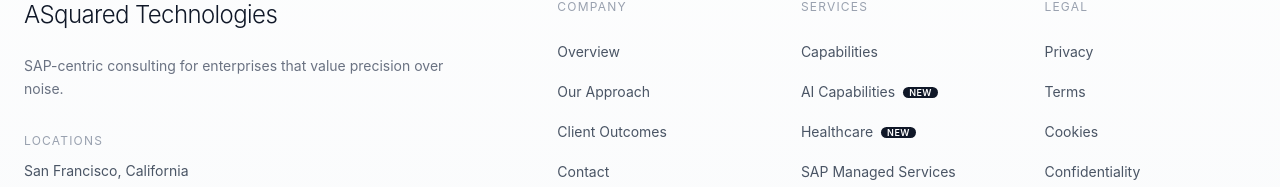
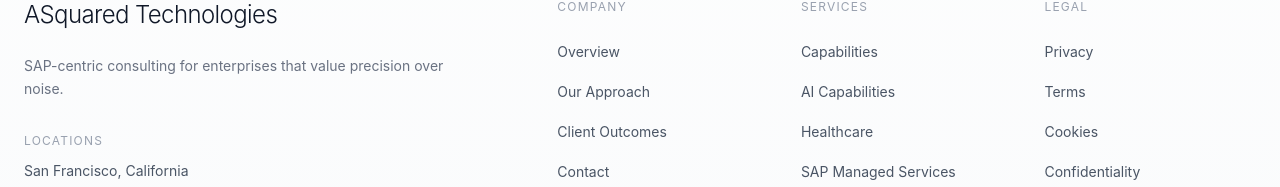
Before and after one commit to A2TechConsult/ASquared2, a React (Vite) app: page /sap-managed-services in a window 1280 px wide. Shown: the part 2960-3147 px from the top of the page. Built offline with nearby package versions, Linux system fonts and the light colour scheme.

Commit message:
Footer: remove New badges from AI Capabilities and Healthcare links

```diff
--- a/src/app/components/Footer.tsx
+++ b/src/app/components/Footer.tsx
@@ -152,23 +152,17 @@ export function Footer() {
                   <li>
                     <Link
                       to="/ai-capabilities"
-                      className="text-sm text-gray-600 hover:text-gray-900 transition-colors duration-200 inline-flex items-center gap-2"
+                      className="text-sm text-gray-600 hover:text-gray-900 transition-colors duration-200"
                     >
                       AI Capabilities
-                      <span className="text-[9px] font-semibold uppercase tracking-wider bg-gray-900 text-white px-1.5 py-[1px] rounded-full leading-none">
-                        New
-                      </span>
                     </Link>
                   </li>
                   <li>
                     <Link
                       to="/healthcare"
-                      className="text-sm text-gray-600 hover:text-gray-900 transition-colors duration-200 inline-flex items-center gap-2"
+                      className="text-sm text-gray-600 hover:text-gray-900 transition-colors duration-200"
                     >
                       Healthcare
-                      <span className="text-[9px] font-semibold uppercase tracking-wider bg-gray-900 text-white px-1.5 py-[1px] rounded-full leading-none">
-                        New
-                      </span>
                     </Link>
                   </li>
                   <li>
```
